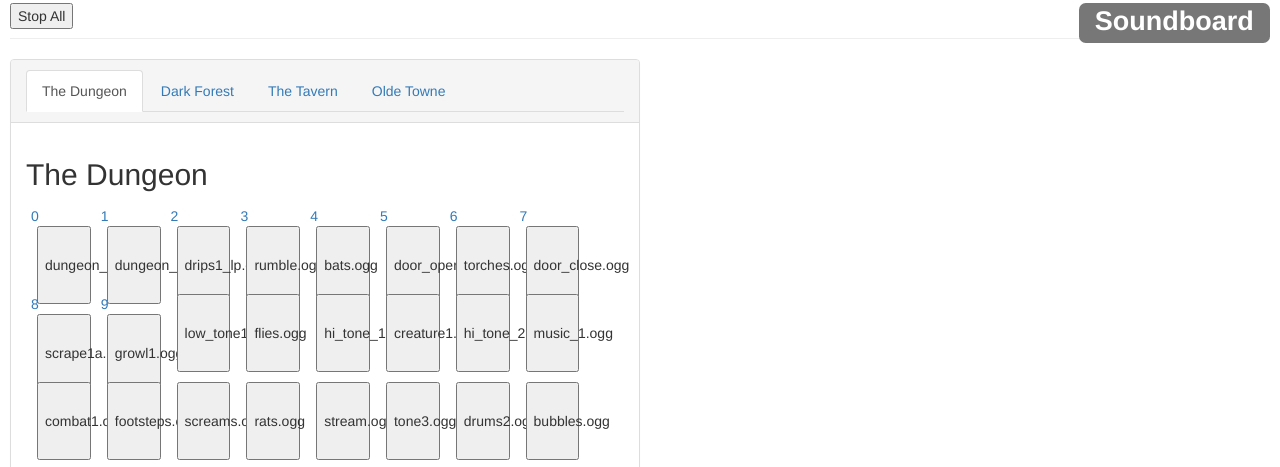
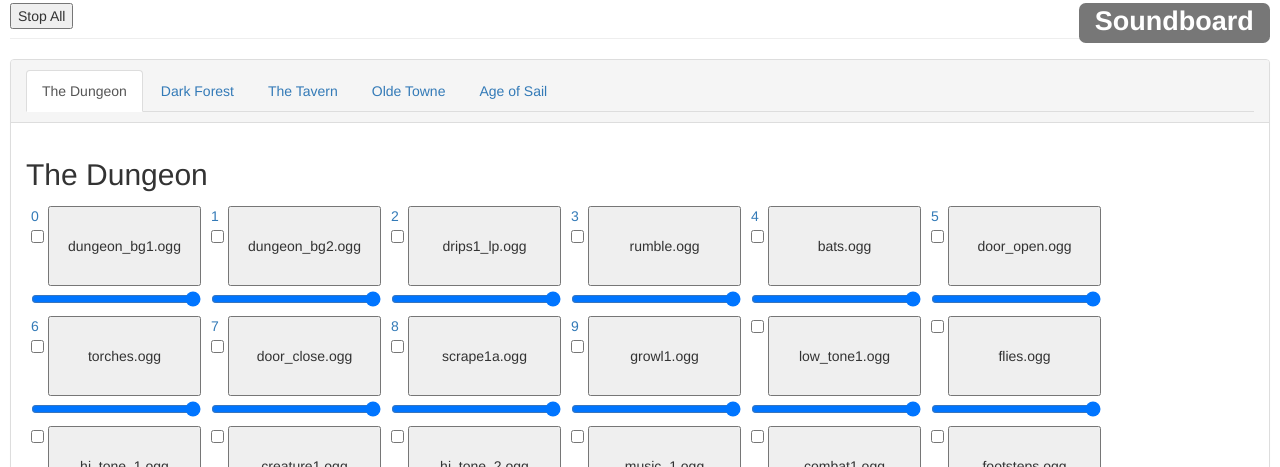
Before and after one commit to wmellema/soundboard, a plain HTML site: page index.html in a window 1280 px wide. Both pictures are taken after a click on the link "The Dungeon". Shown: the part 292-759 px from the top of the page. Drawn offline with nearby package versions, Linux system fonts and the light colour scheme.

Commit message:
Added controls, need to do implementation

```diff
--- a/index.html
+++ b/index.html
@@ -2,7 +2,7 @@
 
 
 <head>
-	<title>D&D Soundboard</title>
+	<title>DnD Soundboard</title>
 	<link rel='stylesheet' href="style.css">
 
 	<script src="https://ajax.googleapis.com/ajax/libs/jquery/1.11.1/jquery.min.js"></script>
--- a/soundboard.js
+++ b/soundboard.js
@@ -61,6 +61,7 @@ var Sound = Base({
 		this.id = lastID + 1;
 		this.target = target;
 		this.shortcut = shortcut;
+		this.container = null;
 		if(shortcut > 9){
 			this.shortcut = null;
 		}
@@ -129,6 +130,21 @@ var Sound = Base({
 
     	}, 200);
 	},
+	createControls : function(){
+		obj = this;
+
+		var loop = document.createElement("input");
+		loop.setAttribute('type','checkbox');
+		obj.container.appendChild(loop);
+
+		var volume = document.createElement("input");
+		volume.setAttribute('type','range')
+		volume.setAttribute('min','0.0');
+		volume.setAttribute('max','1.0');
+
+		obj.container.appendChild(volume);
+
+	},
 	init : function(){
 
 		// Statement for JS class based shenanigans.
@@ -146,6 +162,7 @@ var Sound = Base({
 
 		// Get or create parent element. Used for catagory based display
 		var el = getOrCreateElement(obj.target,obj.target)
+		obj.container = div;
 		if(obj.shortcut != null){
 			a = document.createElement('a')
 			a.appendChild(document.createTextNode(obj.shortcut))
@@ -163,6 +180,8 @@ var Sound = Base({
 
 		// Add function to play/pause to button
 		obj.button.onclick = buttonClicked;
+
+		obj.createControls();
 	}
 
 
@@ -288,6 +307,7 @@ addModule("The Dungeon");
 addModule("Dark Forest","D");
 addModule("The Tavern");
 addModule("Olde Towne");
+addModule("Age of Sail");
 
 
 
--- a/style.css
+++ b/style.css
@@ -1,12 +1,14 @@
 .buttons div {
-	width: 10%;
-	height: 10%;
+	width: 170px;
+	height: 100;
 	margin: 5px;
 	float:left;
 }
 .buttons div button {
 	width:90%;
-	height:100%;
+	height:80%;
+	margin-bottom: 5px;
+	overflow:hidden;
 	float:right;
 }
 .buttons {
@@ -18,7 +20,7 @@
 }
 .panel {
 	float:left;
-	width:50%;
+	width:100%;
 }
 
 
```
